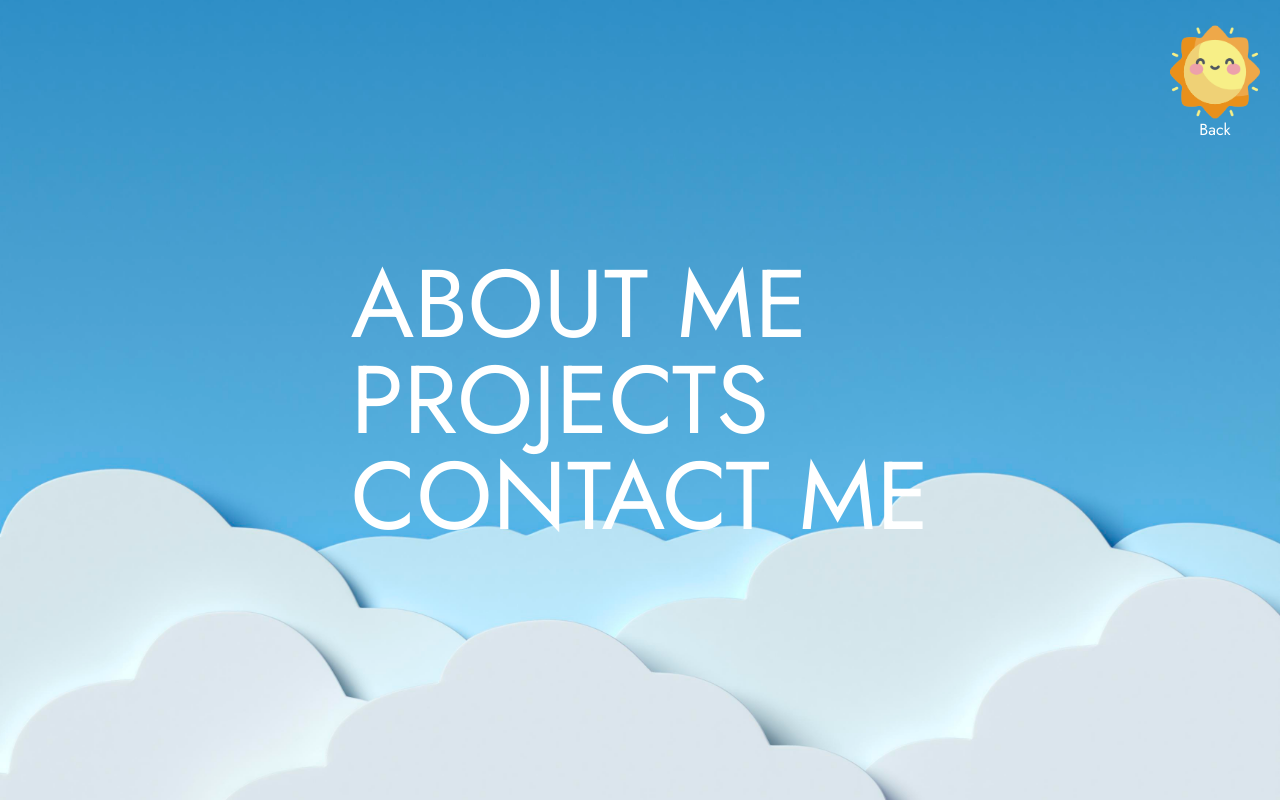
After one commit to anitachu99/Anita_Portfolio1.0, a Django app: page /menu in a window 1280 px wide. The commit adds this page. Run offline with Django 5.2, Linux system fonts and the light colour scheme.

Commit message:
Constructed menu page

```diff
--- a/main/urls.py
+++ b/main/urls.py
@@ -1,6 +1,10 @@
-from .views import index
+from main import views
 from django.urls import path
 
 urlpatterns = [
-    path("", index, name="index")
+    path("", views.index, name="index"),
+    path("menu", views.menu, name="menu"),
+    path("about", views.about, name="about"),
+    path("projects", views.projects, name="projects"),
+    path("contact", views.contact, name="contact"),
 ]
--- a/main/views.py
+++ b/main/views.py
@@ -3,3 +3,15 @@ from django.shortcuts import render
 # Create your views here.
 def index(request):
     return render(request, 'index.html')
+
+def menu(request):
+    return render(request, "menu.html")
+
+def about(request):
+    return render(request, "about.html")
+
+def projects(request):
+    return render(request, "projects.html")
+
+def contact(request):
+    return render(request, "contact.html")
--- a/static/src/styles.css
+++ b/static/src/styles.css
@@ -552,8 +552,20 @@ video {
   position: absolute;
 }
 
+.right-0 {
+  right: 0px;
+}
+
+.top-0 {
+  top: 0px;
+}
+
 .ml-10 {
   margin-left: 2.5rem;
+}
+
+.mr-5 {
+  margin-right: 1.25rem;
 }
 
 .mt-10 {
@@ -654,3 +666,29 @@ video {
   --tw-text-opacity: 1;
   color: rgb(255 255 255 / var(--tw-text-opacity));
 }
+
+.hover\:skew-y-6:hover {
+  --tw-skew-y: 6deg;
+  transform: translate(var(--tw-translate-x), var(--tw-translate-y)) rotate(var(--tw-rotate)) skewX(var(--tw-skew-x)) skewY(var(--tw-skew-y)) scaleX(var(--tw-scale-x)) scaleY(var(--tw-scale-y));
+}
+
+@keyframes bounce {
+  0%, 100% {
+    transform: translateY(-25%);
+    animation-timing-function: cubic-bezier(0.8,0,1,1);
+  }
+
+  50% {
+    transform: none;
+    animation-timing-function: cubic-bezier(0,0,0.2,1);
+  }
+}
+
+.hover\:animate-bounce-slow:hover {
+  animation: bounce 1.5s linear infinite;
+}
+
+.hover\:text-greyColor:hover {
+  --tw-text-opacity: 1;
+  color: rgb(172 180 196 / var(--tw-text-opacity));
+}
--- a/tailwind.config.js
+++ b/tailwind.config.js
@@ -11,6 +11,9 @@ module.exports = {
       },
       animation: {
         'bounce-slow': 'bounce 1.5s linear infinite',
+      },
+      colors: {
+        'greyColor': '#acb4c4'
       }
     },
   },
--- a/templates/index.html
+++ b/templates/index.html
@@ -4,7 +4,9 @@
 {% block content %}
   <div class="bg-skyImage w-full h-full bg-no-repeat bg-cover bg-center">
     <div class="absolute ml-10 mt-10 animate-bounce-slow">
-      <img src="static/images/sun.png" class="w-[90px] h-[93px]" />
+      <a href="{% url 'menu' %}">
+        <img src="static/images/sun.png" class="w-[90px] h-[93px]" />
+      </a>
       <p class="font-jost text-center text-white">Click Me</p>
     </div>
     <div class="h-screen flex justify-center items-center ">
--- /dev/null
+++ b/templates/menu.html
@@ -0,0 +1,29 @@
+{% extends "base.html" %}
+
+{% block title %}Menu{% endblock title %}
+
+{% block content %}
+
+<div class="bg-skyImage w-full h-full bg-no-repeat bg-cover bg-center">
+    <div class="absolute right-0 top-0 mt-10 mr-5 animate-bounce-slow">
+      <a href="{% url 'index' %}">
+        <img src="static/images/sun.png" class="w-[90px] h-[93px]" />
+      </a>
+      <p class="font-jost text-center text-white">Back</p>
+    </div>
+    <div class="h-screen flex justify-center items-center ">
+      <div>
+        <a href="{% url 'about' %}">
+          <h1 class="font-jost text-8xl text-white hover:animate-bounce-slow">ABOUT ME</h1>
+        </a>
+        <a href="{% url 'projects' %}">
+          <h1 class="font-jost text-8xl text-white hover:animate-bounce-slow">PROJECTS</h1>
+        </a>
+        <a href="{% url 'contact' %}">
+          <h1 class="font-jost text-8xl text-white hover:animate-bounce-slow">CONTACT ME</h1>
+        </a>
+      </div>
+    </div>
+  </div>
+
+{% endblock %}
```
Also changed, not shown: templates/about.html (added, +11 -0 lines), templates/contact.html (added, +11 -0 lines), templates/projects.html (added, +11 -0 lines).
